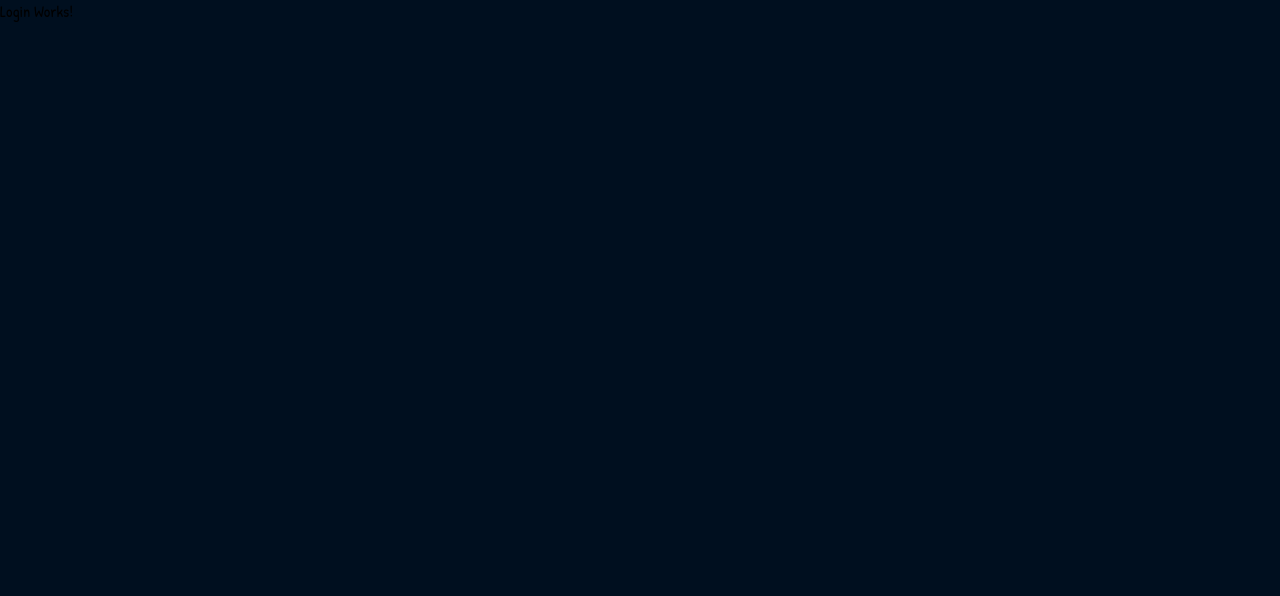
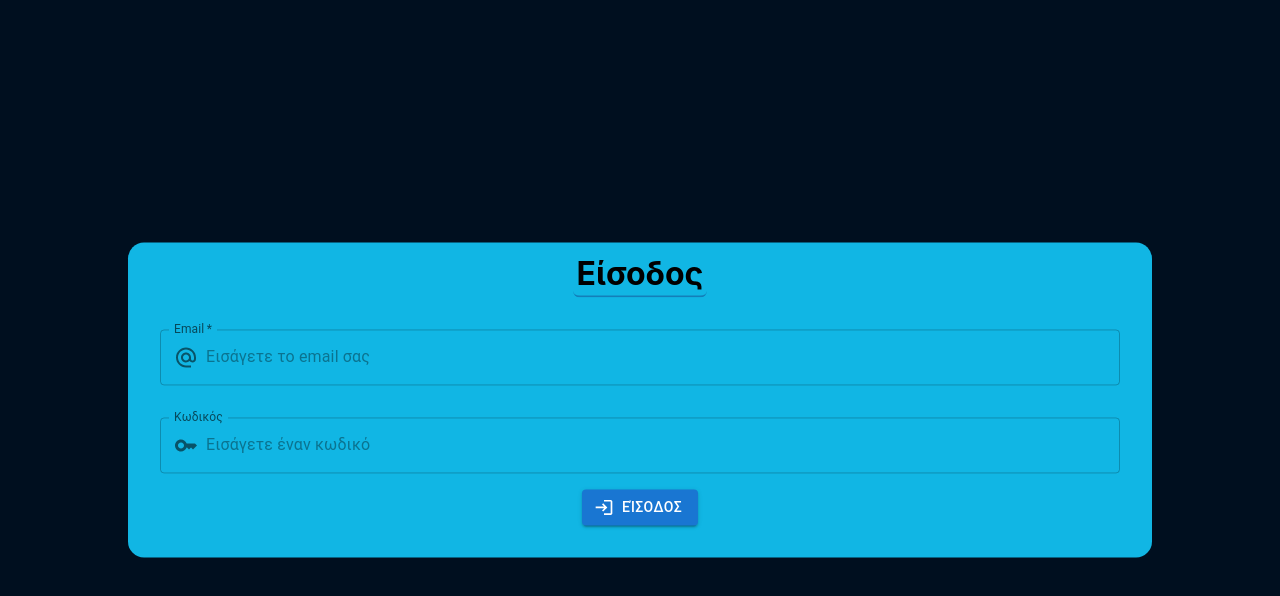
Before and after one commit to babaliaris/Deposer, a React (Create React App) app: page /login in a window 1280 px wide. Shown: the top 596 px of the page. Built offline with nearby package versions, Linux system fonts and the light colour scheme; a web font is replaced by a local one.

Commit message:
Implemented Login form

```diff
--- a/src/App.tsx
+++ b/src/App.tsx
@@ -34,7 +34,7 @@
 
           <RouterDOM.Route path='/login' element={<Login />} />
 
-          <RouterDOM.Route path='*' element={<RouterDOM.Navigate to="/register" replace/>}/>
+          <RouterDOM.Route path='*' element={<RouterDOM.Navigate to="/login" replace/>}/>
 
         </RouterDOM.Routes>
 
--- a/src/components/routes/login/Login.module.css
+++ b/src/components/routes/login/Login.module.css
@@ -0,0 +1,51 @@
+.form
+{
+    display			: block;
+	margin			: 0;
+	position		: absolute;
+	top				: 50%;
+	left			: 50%;
+	-ms-transform	: translate(-50%, -50%);
+	transform		: translate(-50%, -50%);
+	border-style	: none;
+	border-radius	: 1rem;
+	width			: 80%;
+	margin-left		: auto;
+	margin-right	: auto;
+	padding-left	: 2rem;
+	padding-right	: 2rem;
+	padding-bottom	: 2rem;
+	padding-top		: 0.6rem;
+	background-color: var(--color-light-cyan);
+}
+
+
+.title
+{
+	display			: flex;
+	justify-content	: center;
+	align-items		: center;
+	width			: 100%;
+	margin-bottom	: 1rem;
+}
+
+
+.titleLabel
+{
+	text-align		: center;
+	font-size		: 2rem;
+	font-weight		: bold;
+	padding-left	: 0.2rem;
+	padding-right	: 0.2rem;
+	border-bottom-style: solid;
+	border-radius	: 0.4rem;
+	border-width	: 0.15rem;
+	border-color	: var(--color-light-blue);
+}
+
+
+.loginButton
+{
+	display: flex;
+	justify-content: center;
+}
--- a/src/components/routes/login/Login.tsx
+++ b/src/components/routes/login/Login.tsx
@@ -1,11 +1,118 @@
 import React from "react";
+import styles from './Login.module.css';
+
+import * as MuiMat from '@mui/material';
+import * as MuiIcons from '@mui/icons-material';
+import GlobalContext from "../../../context/global-context";
+import { AccountModel } from "../../../models/account.model";
+import * as Formik from 'formik';
+import * as Yup from 'yup';
+
 
 const Login: React.FC<any> = (props)=>
 {
+	const globalCTX = React.useContext(GlobalContext);
+
+	//Validation Schema.
+	const validationSchema = Yup.object(
+		{
+			email: Yup
+				.string()
+				.email(globalCTX.locale.invalidEmail)
+				.required(globalCTX.locale.required),
+
+			pass: Yup
+				.string()
+				.required(globalCTX.locale.required)
+		}
+	);
+
+
+	//Setup Formik.
+	const formik = Formik.useFormik({
+		validationSchema: validationSchema,
+		initialValues: {
+			email: '',
+			pass: ''
+		},
+		onSubmit: (values)=>
+		{
+			let account 		= new AccountModel();
+			account.m_email 	= values.email;
+			account.m_password 	= values.pass;
+			console.log("LogIN");
+		}
+	});
+
+	//Rendering.
+	const margins = '1rem';
 	return (
-		<React.Fragment>
-			Login Works!
-		</React.Fragment>
+		<form
+		className={styles.form}
+		onSubmit={formik.handleSubmit}
+		>
+
+			{/*Form Title*/}
+			<div className={styles.title}>
+				<label className={styles.titleLabel}>
+					{globalCTX.locale.login}
+				</label>
+			</div>
+
+			{/*Email Input*/}
+			<MuiMat.TextField
+				style={{marginTop: margins, marginBottom: margins}}
+				fullWidth
+				required
+				name="email"
+				value={formik.values.email}
+				onChange={formik.handleChange}
+				onBlur={formik.handleBlur}
+				label={globalCTX.locale.email}
+				type="email"
+				placeholder={globalCTX.locale.emailHint}
+				InputProps={{startAdornment:(
+					<MuiMat.InputAdornment position="start">
+					  <MuiIcons.AlternateEmail />
+					</MuiMat.InputAdornment>
+				)}}
+				error={formik.touched.email && Boolean(formik.errors.email)}
+				helperText={formik.touched.email && formik.errors.email}
+				/>
+
+				{/*Password Input*/}
+				<MuiMat.TextField
+				style={{marginTop: margins, marginBottom: margins}}
+				fullWidth
+				name="pass"
+				value={formik.values.pass}
+				onChange={formik.handleChange}
+				onBlur={formik.handleBlur}
+				label={globalCTX.locale.password}
+				type="password"
+				placeholder={globalCTX.locale.passwordHint}
+				InputProps={{startAdornment:(
+					<MuiMat.InputAdornment position="start">
+					  <MuiIcons.Key />
+					</MuiMat.InputAdornment>
+				)}}
+				error={formik.touched.pass && Boolean(formik.errors.pass)}
+				helperText={formik.touched.pass && formik.errors.pass}
+				/>
+
+				{/*Submit Button*/}
+				<div className={styles.loginButton}>
+					<MuiMat.Button
+					type="submit"
+					variant="contained"
+					startIcon={<MuiIcons.Login />}
+					disabled={!formik.isValid}
+					>
+						{globalCTX.locale.login}
+					</MuiMat.Button>
+				</div>
+
+		</form>
 	);
 };
 
```
